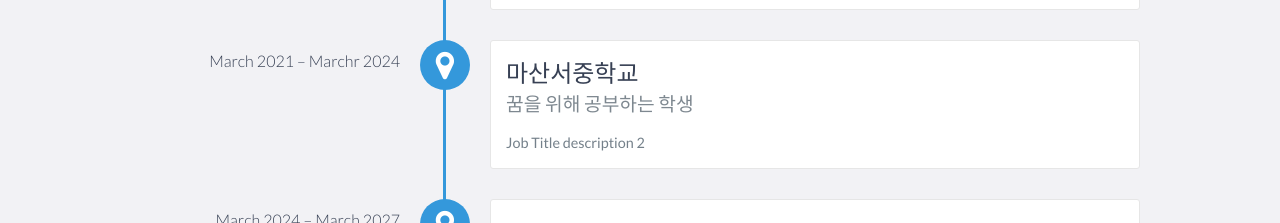
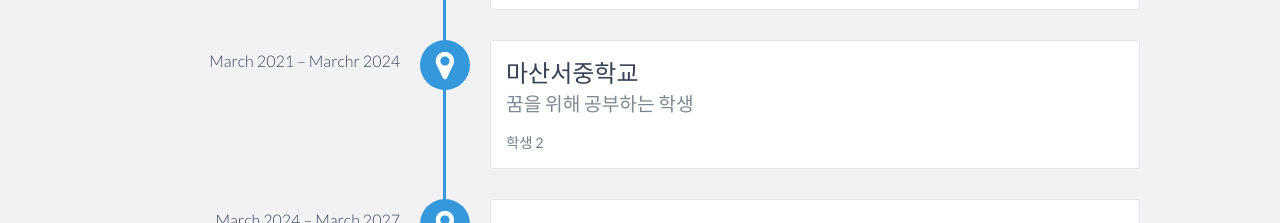
Before and after one commit to Runywoo/Runywoo.github.io, a website: page index.html in a window 1280 px wide. Shown: the part 1340-1563 px from the top of the page. Drawn offline with nearby package versions, Linux system fonts and the light colour scheme.

Commit message:
아 니미

```diff
--- a/index.html
+++ b/index.html
@@ -100,7 +100,7 @@
                 <h3>마산서중학교</h3>
                 <h4>꿈을 위해 공부하는 학생</h4>
                 <p>
-                    Job Title description 2
+                    학생 2
                 </p>
             </div>
 
```
